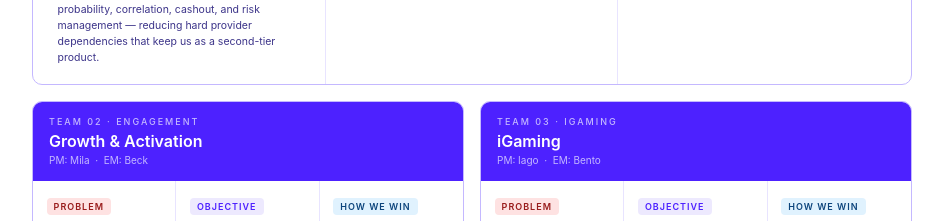
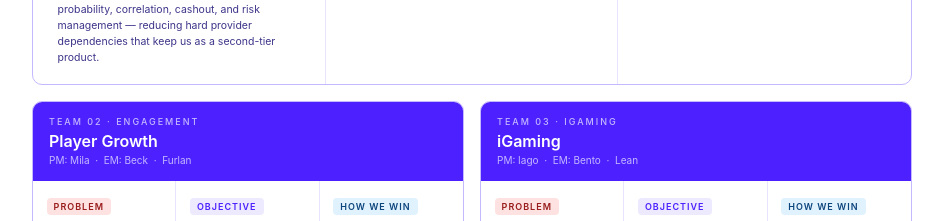
Before and after one commit to renataque/draftea-missions-2026, a plain HTML site: page index.html in a window 1280 px wide. Shown: the part 1020-1241 px from the top of the page, without its empty margins (168-1111 px from the left). Drawn offline with Linux system fonts and the light colour scheme.

Commit message:
Update to v5

```diff
--- a/index.html
+++ b/index.html
@@ -136,8 +136,8 @@
     <div class="team-card">
       <div class="team-header">
         <div class="tag">TEAM 02 · ENGAGEMENT</div>
-        <div class="tname">Growth &amp; Activation</div>
-        <div class="leads">PM: Mila &nbsp;·&nbsp; EM: Beck</div>
+        <div class="tname">Player Growth</div>
+        <div class="leads">PM: Mila &nbsp;·&nbsp; EM: Beck &nbsp;·&nbsp; Furlan</div>
       </div>
       <div class="team-body">
         <div class="col"><span class="col-label prob">Problem</span><ul>
@@ -162,7 +162,7 @@
       <div class="team-header">
         <div class="tag">TEAM 03 · IGAMING</div>
         <div class="tname">iGaming</div>
-        <div class="leads">PM: Iago &nbsp;·&nbsp; EM: Bento</div>
+        <div class="leads">PM: Iago &nbsp;·&nbsp; EM: Bento &nbsp;·&nbsp; Lean</div>
       </div>
       <div class="team-body">
         <div class="col"><span class="col-label prob">Problem</span><ul>
```
